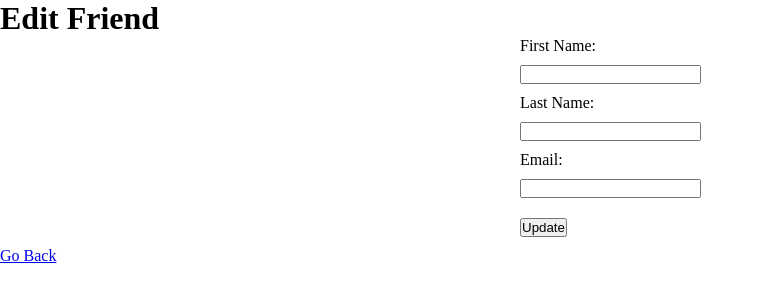
After one commit to devinercolano/registration_form, a Flask app: template templates/edit.html in a window 1280 px wide. The commit adds this page. Shown: the top 302 px of the page, without its empty margins (0-764 px from the left). Run offline with Flask 2, Linux system fonts and the light colour scheme; the template is opened without the code that fills it, so the values that code supplies are empty.

Commit message:
updated server.py

```diff
--- a/server.py
+++ b/server.py
@@ -13,8 +13,11 @@ app.secret_key = 'KeepItSecretKeepItSafe'
 def index():
   query = 'SELECT * FROM friends'
   friends = mysql.query_db(query)
+  return render_template("/users.html", friend_list=friends)
 
-  return render_template("/users.html", friend_list=friends)
+@app.route('/users/new')
+def addUserPage():
+  return render_template("/new.html")
 
 @app.route('/users/new', methods=['POST'])
 def addUser():
@@ -51,12 +54,12 @@ def addUser():
         if x['email'] == request.form['email'] :
             flash("Error! Duplicate email", 'incorrect')
             errorFlag = True
-            return render_template('index.html')
+            return render_template('users.html')
     if errorFlag == True :
-      return redirect('/')
+      return redirect('/users')
 
     create_user(request)
-    return render_template('/users/new')
+    return render_template('/users.html')
 
 def create_user(request):
   query = "INSERT INTO friends (email, first_name, last_name, created_at, updated_at) VALUES (:email, :first_name, :last_name, NOW(), NOW())"
@@ -70,4 +73,33 @@ def create_user(request):
   session['user'] = new_user
   return True
 
+@app.route('/friends/<id>/edit')
+def edit(id):
+    query = "SELECT * FROM friends WHERE id = :friend_id LIMIT 1"
+    data = {
+        "friend_id": id
+    }
+    friend = mysql.query_db(query, data)
+    return render_template("/edit.html", user=friend)
+
+@app.route('/users/<id>', methods=['POST'])
+def update(friend_id):
+    query = "UPDATE friends SET first_name = :first_name, last_name = :last_name, updated_at=NOW() WHERE id = :id LIMIT 1"
+    data = {
+             'first_name': request.form['first_name'],
+             'last_name':  request.form['last_name'],
+             'email': request.form['email'],
+             'id': id
+           }
+    mysql.query_db(query, data)
+    return render_template('/edit.html', )
+@app.route('/users/<id>/delete', methods=['POST'])
+def destroy(id):
+  query = 'DELETE FROM friends WHERE id = :friend_id'
+  data = {
+          'friend_id': id
+    }
+  mysql.query_db(query, data)
+  return redirect('/users')
+
 app.run(debug=True) # run our servers
--- /dev/null
+++ b/templates/edit.html
@@ -0,0 +1,28 @@
+<!DOCTYPE html>
+<html>
+<head>
+	<title>Edit Friend</title>
+    <link rel="stylesheet" type="text/css" href="{{ url_for('static', filename='style.css') }}">
+</head>
+<body>
+    <h1>Edit Friend</h1>
+    {% for friend in user %}
+
+        <div>
+            <ul>
+                <li>{{ friend['first_name'] }}</li>
+                <li>{{ friend['last_name'] }}</li>
+                <li>{{ friend['email'] }}</li>
+            </ul>
+        </div>
+        {% endfor %}
+
+        <form action='/users/{{ user[0]['id'] }}' method="POST">
+            <label for="first_name">First Name: <input type="text" name="first_name" id="first_name"></label>
+            <label for="last_name">Last Name: <input type="text" name="last_name" id="last_name"></label>
+            <label for="email">Email: <input type="text" name="email" id="email"></label>
+            <input type="submit" name="submit" value="Update">
+        </form>
+    <a href="/users">Go Back</a>
+</body>
+</html>
--- a/templates/new.html
+++ b/templates/new.html
@@ -22,5 +22,6 @@
         Email : <input type='email' name='email'>
         <input type='submit' value='create'>
     </form>
+    <a href="/users">Go Back</a>
 </body>
 </html>
```
Also changed, not shown: templates/users.html (+7 -1 lines).
